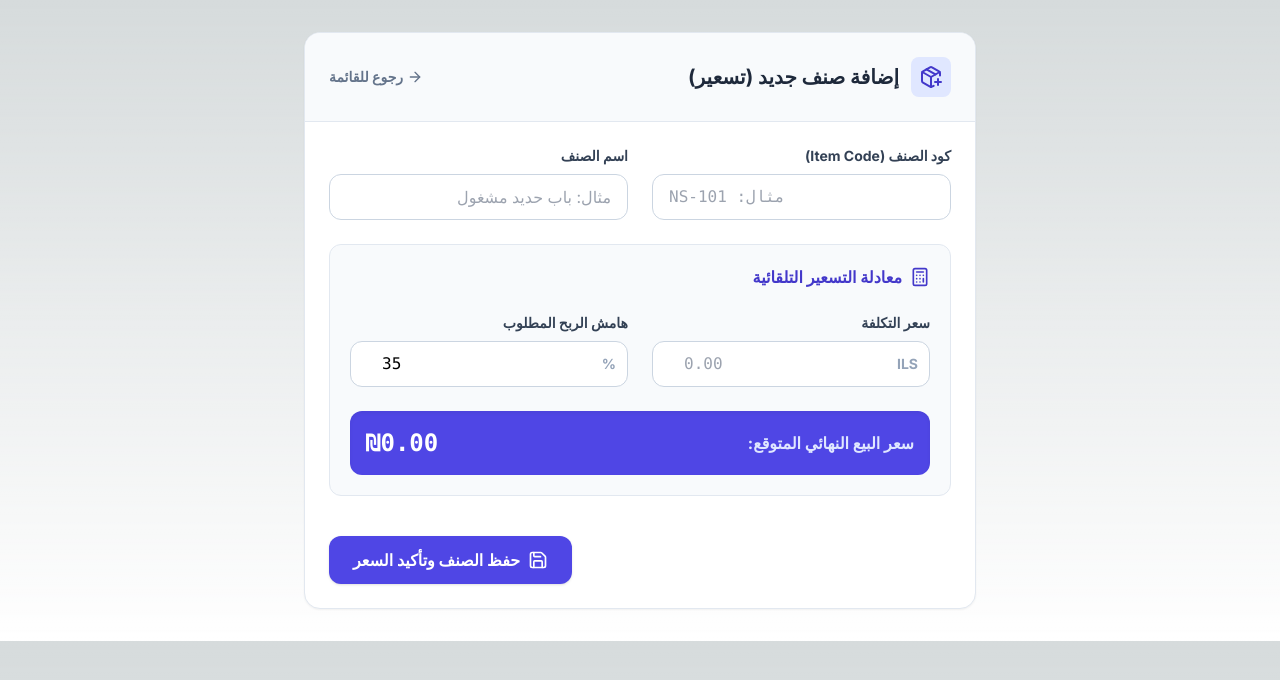
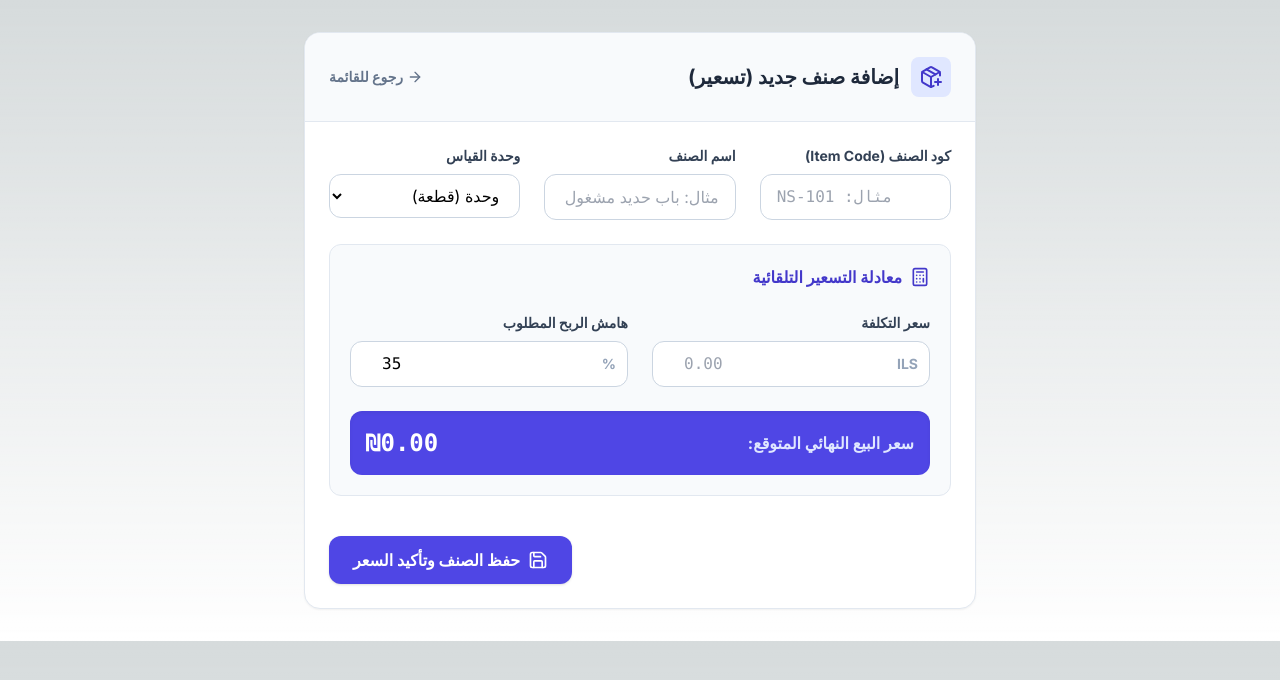
Before and after one commit to AlaaZayed-coder/Nassem_system, a Next.js app: page /dashboard/inventory/items/new in a window 1280 px wide. Shown: the top 680 px of the page. Built offline with nearby package versions, Linux system fonts and the light colour scheme; no server answers.

Commit message:
feat: unit of measure and numeric quantities

```diff
--- a/src/app/dashboard/inventory/items/actions.ts
+++ b/src/app/dashboard/inventory/items/actions.ts
@@ -7,6 +7,7 @@ import { addProductionItem, updateProductionItem } from "@/lib/production-data";
 export async function createItemAction(formData: FormData) {
   const item_code = formData.get("item_code") as string;
   const original_name = formData.get("original_name") as string;
+  const unit_of_measure = formData.get("unit_of_measure") as string || "وحدة";
   const cost_price = Number(formData.get("cost_price"));
   const profit_margin = Number(formData.get("profit_margin"));
 
@@ -15,6 +16,7 @@ export async function createItemAction(formData: FormData) {
   const itemData = {
     item_code,
     original_name,
+    unit_of_measure,
     cost_price_cents: Math.round(cost_price * 100),
     profit_margin_percent: profit_margin,
     final_selling_price_cents,
--- a/src/app/dashboard/sales/new/page.tsx
+++ b/src/app/dashboard/sales/new/page.tsx
@@ -24,7 +24,7 @@ export default function NewSalesOpportunityPage() {
   const [custAddress, setCustAddress] = useState("");
 
   // Order Items State
-  const [lines, setLines] = useState<{ id: string, type: 'product' | 'maintenance' | 'manufacturing', itemCode: string, quantity: number, unitPriceCents: number, description: string, lineNotes: string }[]>([]);
+  const [lines, setLines] = useState<{ id: string, type: 'product' | 'maintenance' | 'manufacturing', itemCode: string, quantity: number, unitPriceCents: number, description: string, lineNotes: string, unit: string }[]>([]);
 
   // Order State
   const [notes, setNotes] = useState("");
@@ -32,7 +32,7 @@ export default function NewSalesOpportunityPage() {
   useEffect(() => {
     getCustomers().then(setCustomers);
     // Fetch Items for the dropdown
-    supabase.from("erp_items").select("item_code, original_name, approved_name, final_selling_price_cents").then(({ data }) => {
+    supabase.from("erp_items").select("item_code, original_name, approved_name, final_selling_price_cents, unit_of_measure").then(({ data }) => {
       if (data) setAvailableItems(data);
     });
   }, []);
@@ -45,7 +45,8 @@ export default function NewSalesOpportunityPage() {
       quantity: 1,
       unitPriceCents: 0,
       description: "",
-      lineNotes: ""
+      lineNotes: "",
+      unit: "وحدة"
     }]);
   };
 
@@ -59,7 +60,10 @@ export default function NewSalesOpportunityPage() {
         const newLine = { ...l, [field]: value };
         if (field === 'itemCode' && newLine.type === 'product') {
           const item = availableItems.find(i => i.item_code === value);
-          if (item) newLine.unitPriceCents = item.final_selling_price_cents || 0;
+          if (item) {
+            newLine.unitPriceCents = item.final_selling_price_cents || 0;
+            newLine.unit = item.unit_of_measure || "وحدة";
+          }
         }
         return newLine;
       }
@@ -215,7 +219,7 @@ export default function NewSalesOpportunityPage() {
                       <select required value={line.itemCode} onChange={e => updateLine(line.id, 'itemCode', e.target.value)} className="w-full px-3 py-2 rounded-lg border border-slate-300 outline-none">
                         <option value="">اختر صنفاً...</option>
                         {availableItems.map(i => (
-                          <option key={i.item_code} value={i.item_code}>{i.approved_name || i.original_name}</option>
+                          <option key={i.item_code} value={i.item_code}>{i.approved_name || i.original_name} {i.unit_of_measure ? `(بـ ${i.unit_of_measure})` : ''}</option>
                         ))}
                       </select>
                     ) : (
@@ -236,8 +240,11 @@ export default function NewSalesOpportunityPage() {
                   </div>
 
                   <div className="md:col-span-2">
-                    <label className="block text-xs text-slate-500 mb-1 md:hidden">الكمية</label>
-                    <input required type="number" min="1" value={line.quantity} onChange={e => updateLine(line.id, 'quantity', Number(e.target.value))} className="w-full px-3 py-2 rounded-lg border border-slate-300 outline-none text-center" />
+                    <label className="block text-xs text-slate-500 mb-1 md:hidden">الكمية ({line.unit})</label>
+                    <div className="relative">
+                      <input required type="number" step="0.01" min="0.01" value={line.quantity || ''} onChange={e => updateLine(line.id, 'quantity', Number(e.target.value))} className="w-full px-3 py-2 pr-12 rounded-lg border border-slate-300 outline-none text-center" />
+                      <div className="absolute right-3 top-1/2 -translate-y-1/2 text-slate-400 text-xs">{line.unit}</div>
+                    </div>
                   </div>
 
                   <div className="md:col-span-2">
--- a/src/components/production/item-form.tsx
+++ b/src/components/production/item-form.tsx
@@ -38,7 +38,7 @@ export function ItemForm() {
         }}
         className="p-6 space-y-6"
       >
-        <div className="grid grid-cols-1 md:grid-cols-2 gap-6">
+        <div className="grid grid-cols-1 md:grid-cols-3 gap-6">
           <div className="space-y-2">
             <label htmlFor="item_code" className="block text-sm font-bold text-slate-700">كود الصنف (Item Code)</label>
             <input
@@ -61,6 +61,21 @@ export function ItemForm() {
               placeholder="مثال: باب حديد مشغول"
               className="w-full px-4 py-2.5 rounded-xl border border-slate-300 focus:border-indigo-500 focus:ring-1 focus:ring-indigo-500 outline-none transition"
             />
+          </div>
+
+          <div className="space-y-2">
+            <label htmlFor="unit_of_measure" className="block text-sm font-bold text-slate-700">وحدة القياس</label>
+            <select
+              name="unit_of_measure"
+              id="unit_of_measure"
+              className="w-full px-4 py-2.5 rounded-xl border border-slate-300 focus:border-indigo-500 focus:ring-1 focus:ring-indigo-500 outline-none transition bg-white"
+            >
+              <option value="وحدة">وحدة (قطعة)</option>
+              <option value="متر">متر (طولي)</option>
+              <option value="متر مربع">متر مربع</option>
+              <option value="كجم">كجم</option>
+              <option value="لتر">لتر</option>
+            </select>
           </div>
         </div>
 
```
Also changed, not shown: 1 other file (tests, documents, lock files or other folders).
